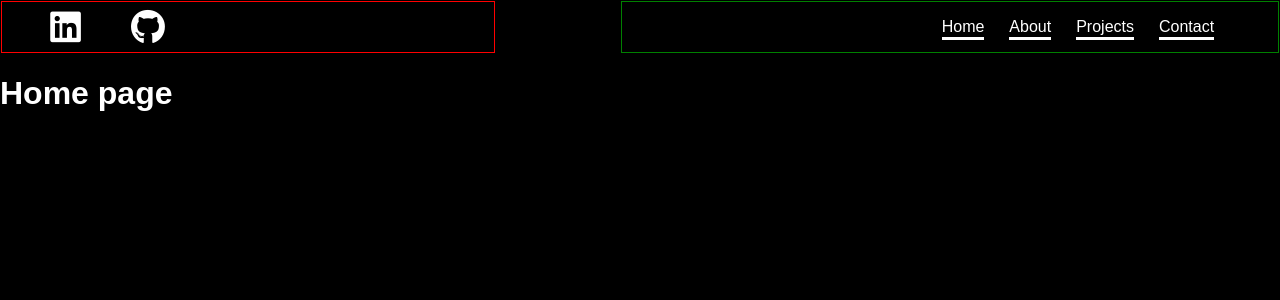
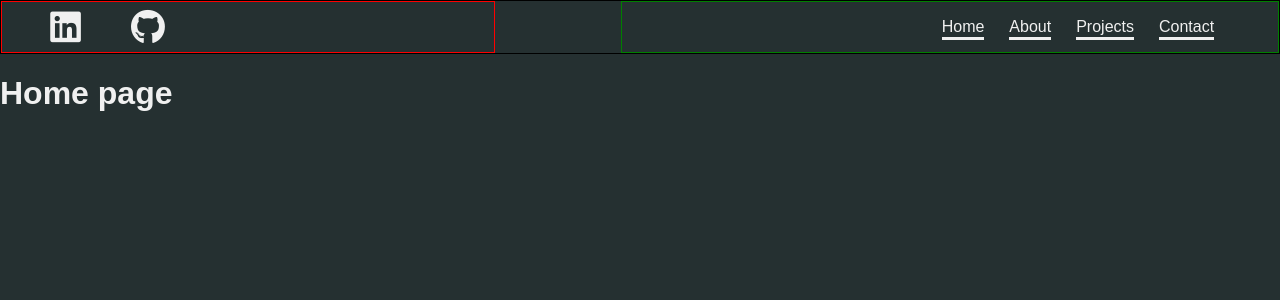
Before and after one commit to dthomas91/new-portfolio, a React (Create React App) app in the folder davids-portfolio/: page / in a window 1280 px wide. Shown: the top 300 px of the page. Built offline with nearby package versions, Linux system fonts and the light colour scheme.

Commit message:
minor color changes

```diff
--- a/davids-portfolio/src/App.css
+++ b/davids-portfolio/src/App.css
@@ -1,6 +1,10 @@
+.App {
+  background-color: #253031;
+}
+
 body {
-  background-color: black;
-  color: white;
+  background-color: #253031;
+  color: #f0f0f0;
   font-family: sans-serif;
 }
 
@@ -23,7 +27,7 @@ body {
 
 i {
   font-size: 35px;
-  color: white;
+  color: #f0f0f0;
   padding: 0 10px 0 10px;
 }
 
@@ -43,8 +47,8 @@ i:hover {
 }
 
 .header_links {
-  color: white;
+  color: #f0f0f0;
   text-decoration: none;
-  border-bottom: 3px solid white;
+  border-bottom: 3px solid #f0f0f0;
   padding-bottom: 2px
 }
--- a/davids-portfolio/src/App.js
+++ b/davids-portfolio/src/App.js
@@ -9,7 +9,7 @@ import Contact from "./pages/Contact";
 
 const App = () => {
   return (
-    <>
+    <div className="App">
     <Header />
     <Routes>
       <Route path="/" element={<Home />} />
@@ -17,7 +17,7 @@ const App = () => {
       <Route path="/projects" element={<Projects />} />
       <Route path="/contact" element={<Contact />} />
     </Routes>
-    </>
+    </div>
 )};
 
 export default App;
```
